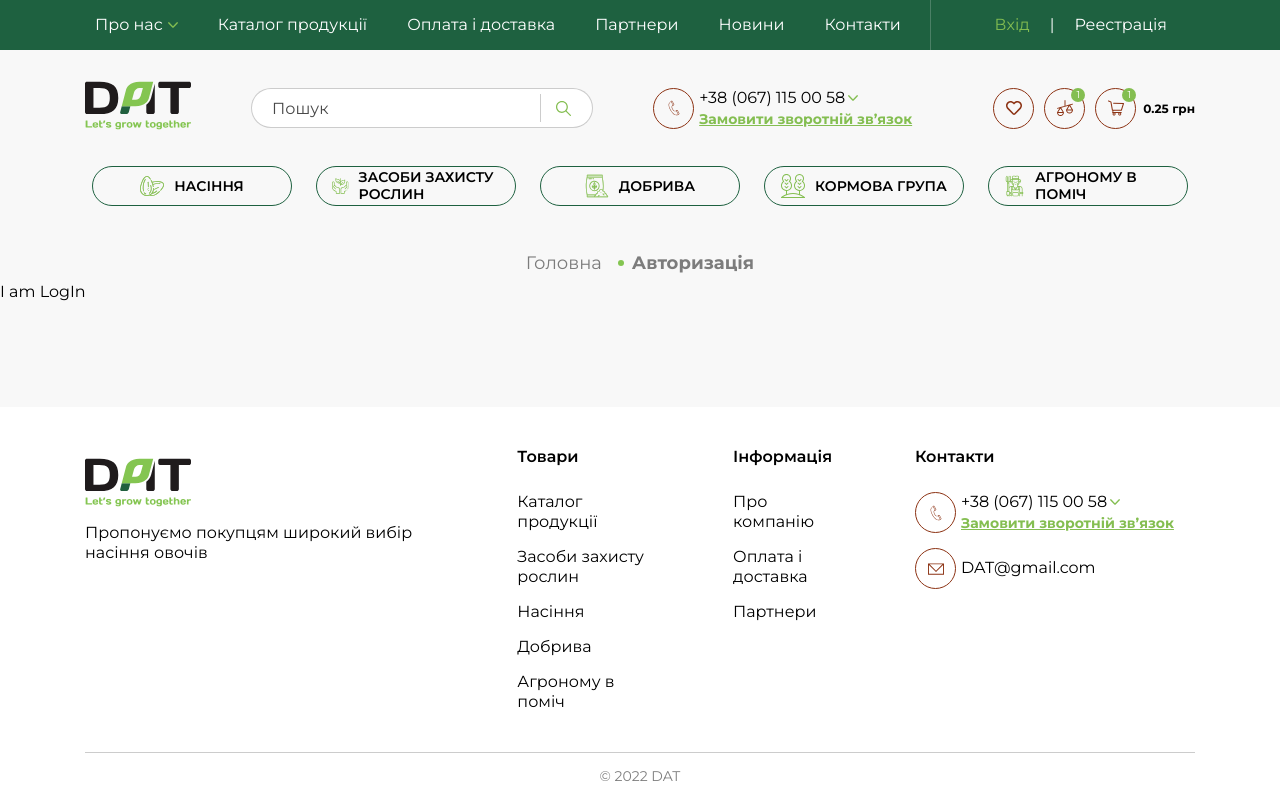
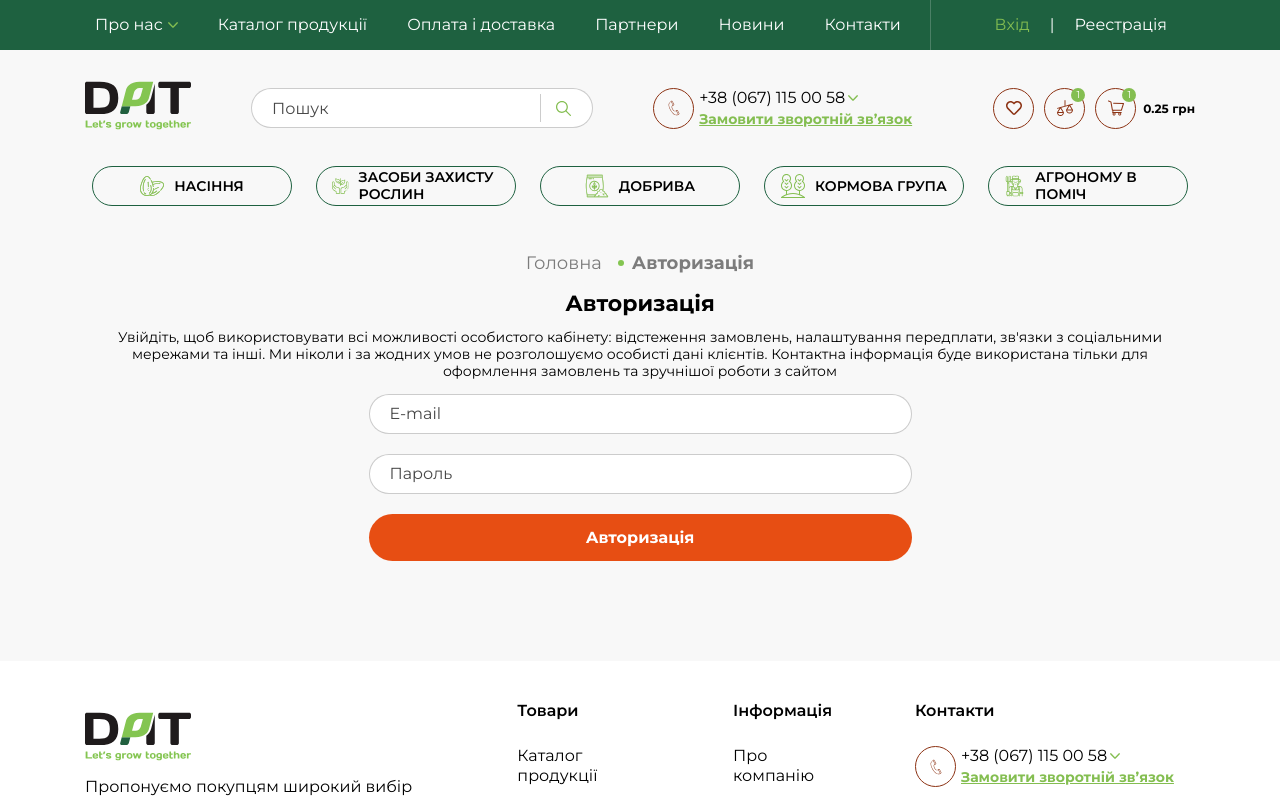
Before and after one commit to artipavl/DamarAgrotrade, a React (Create React App) app: page /DamarAgrotrade/logIn in a window 1280 px wide. Shown: the top 798 px of the page. Built offline with nearby package versions, Linux system fonts and the light colour scheme.

Commit message:
add Authorization

```diff
--- a/src/App.tsx
+++ b/src/App.tsx
@@ -9,7 +9,6 @@ import Return from './pages/return/return';
 import Pay from './pages/pay/pay';
 import Order from './pages/order/order';
 import News from './pages/news/news';
-import LogIn from './pages/logIn/logIn';
 import Contacts from './pages/contacts/contacts';
 import Registration from './pages/registration/registration';
 import Catalog from './pages/catalog/catalog';
@@ -19,6 +18,7 @@ import Partners from './pages/partners/partners';
 import Team from './pages/team/team';
 import Dogovir from './pages/dogovir/dogovir';
 import NavLine from './components/navLine/navLine';
+import Authorization from './pages/authorization/authorization';
 
 export const AppBox = styled.div`
   display: flex;
@@ -43,7 +43,7 @@ function App() {
           <Route path="/catalog" element={<Catalog />} />
           <Route path="/contacts" element={<Contacts />} />
           <Route path="/registration" element={<Registration />} />
-          <Route path="/logIn" element={<LogIn />} />
+          <Route path="/logIn" element={<Authorization />} />
           <Route path="/news" element={<News />} />
           <Route path="/order" element={<Order />} />
           <Route path="/pay" element={<Pay />} />
--- /dev/null
+++ b/src/pages/authorization/authorization.style.ts
@@ -0,0 +1,103 @@
+import styled from 'styled-components';
+import { Form, Field } from 'formik';
+
+export const AuthorizationBox = styled.div`
+  padding-top: 20px;
+  padding-bottom: 40px;
+
+  @media screen and (min-width: 1140px) {
+    padding-top: 8px;
+    padding-bottom: 100px;
+  }
+`;
+
+export const Text = styled.p`
+  display: block;
+  margin-top: 12px;
+
+  font-size: 14px;
+  line-height: 17px;
+  text-align: center;
+`;
+
+export const TextOverflow = styled.span`
+  display: none;
+
+  @media screen and (min-width: 1110px) {
+    display: inline;
+  }
+`;
+
+export const RegForm = styled(Form)`
+  display: flex;
+  flex-direction: column;
+  width: 100%;
+  margin-top: 14px;
+  gap: 20px;
+
+  @media screen and (min-width: 570px) {
+    width: 543px;
+    margin-left: auto;
+    margin-right: auto;
+  }
+`;
+
+type InputPrpos = {
+  errors: string;
+};
+
+export const Label = styled.label`
+  position: relative;
+  display: inline-block;
+  width: 100%;
+`;
+export const Input = styled(Field)<InputPrpos>`
+  position: relative;
+  display: inline-block;
+  width: 100%;
+  background: #ffffff;
+  border: 1px solid rgba(0, 0, 0, 0.2);
+  border-color: ${props => props.errors && 'red'};
+  border-radius: 90px;
+
+  padding: 10px 20px;
+
+  ::placeholder {
+    font-weight: 400;
+    font-size: 16px;
+    line-height: 20px;
+    /* identical to box height */
+
+    color: #484848;
+  }
+`;
+
+export const Errors = styled.span`
+  position: absolute;
+  transform: translateY(+100%);
+  bottom: 0;
+  left: 20px;
+
+  font-size: 14px;
+  line-height: 17px;
+  color: red;
+`;
+
+export const Button = styled.button`
+  background-color: #e74e13;
+  border-radius: 90px;
+  min-height: 47px;
+
+  font-weight: 700;
+  font-size: 16px;
+  line-height: 20px;
+  text-align: center;
+
+  color: #ffffff;
+
+  :hover,
+  :focus {
+    color: #e74e13;
+    background-color: #ffffff;
+  }
+`;
--- /dev/null
+++ b/src/pages/authorization/authorization.tsx
@@ -0,0 +1,106 @@
+import React, { FC } from 'react';
+import Box from '../../components/Box/box';
+import Title from '../../components/title/title';
+import * as Yup from 'yup';
+import { withFormik, FormikProps } from 'formik';
+import {
+  AuthorizationBox,
+  Button,
+  Input,
+  RegForm,
+  Text,
+  TextOverflow,
+  Label,
+  Errors,
+} from './authorization.style';
+
+const SignupSchema = Yup.object().shape({
+  email: Yup.string().email('Invalid email').required('Required'),
+  password: Yup.string()
+    .min(2, 'Too Short!')
+    .max(50, 'Too Long!')
+    .required('Required'),
+});
+
+interface FormValues {
+  email: string;
+  password: string;
+}
+
+interface OtherProps {}
+
+const InnerForm = (props: OtherProps & FormikProps<FormValues>) => {
+  const { touched, errors, isSubmitting } = props;
+  return (
+    <RegForm>
+      <Label>
+        <Input
+          type="email"
+          name="email"
+          placeholder="E-mail"
+          errors={touched.email && errors.email && errors.email}
+        />
+        {touched.email && errors.email && <Errors>{errors.email}</Errors>}
+      </Label>
+
+      <Label>
+        <Input
+          type="password"
+          name="password"
+          placeholder="Пароль"
+          errors={touched.password && errors.password && errors.password}
+        />
+        {touched.password && errors.password && (
+          <Errors>{errors.password}</Errors>
+        )}
+      </Label>
+
+      <Button type="submit" disabled={isSubmitting}>
+        Авторизація
+      </Button>
+    </RegForm>
+  );
+};
+
+interface MyFormProps {}
+
+const MyForm = withFormik<MyFormProps, FormValues>({
+  mapPropsToValues: props => {
+    return {
+      email: '',
+      password: '',
+    };
+  },
+
+  validationSchema: SignupSchema,
+
+  handleSubmit: (values, formikBag) => {
+    console.log(values);
+    formikBag.resetForm();
+  },
+})(InnerForm);
+
+type AuthorizationProps = {};
+
+const Authorization: FC<AuthorizationProps> = props => {
+  return (
+    <Box>
+      <AuthorizationBox>
+        <Title title={'Авторизація'} before after center />
+        <Text>
+          Увійдіть, щоб використовувати всі можливості особистого кабінету
+          <TextOverflow>
+            : відстеження замовлень, налаштування передплати, зв'язки з
+            соціальними мережами та інші. Ми ніколи і за жодних умов не
+            розголошуємо особисті дані клієнтів. Контактна інформація буде
+            використана тільки для оформлення замовлень та зручнішої роботи з
+            сайтом
+          </TextOverflow>
+        </Text>
+        <MyForm />
+      </AuthorizationBox>
+    </Box>
+  );
+};
+
+export default Authorization;
--- a/src/pages/logIn/logIn.tsx
+++ /dev/null
@@ -1,9 +0,0 @@
-import React, { FC } from 'react';
-
-type LogInProps = {};
-
-const LogIn: FC<LogInProps> = props => {
-  return <div>I am LogIn</div>;
-};
-
-export default LogIn;
```
